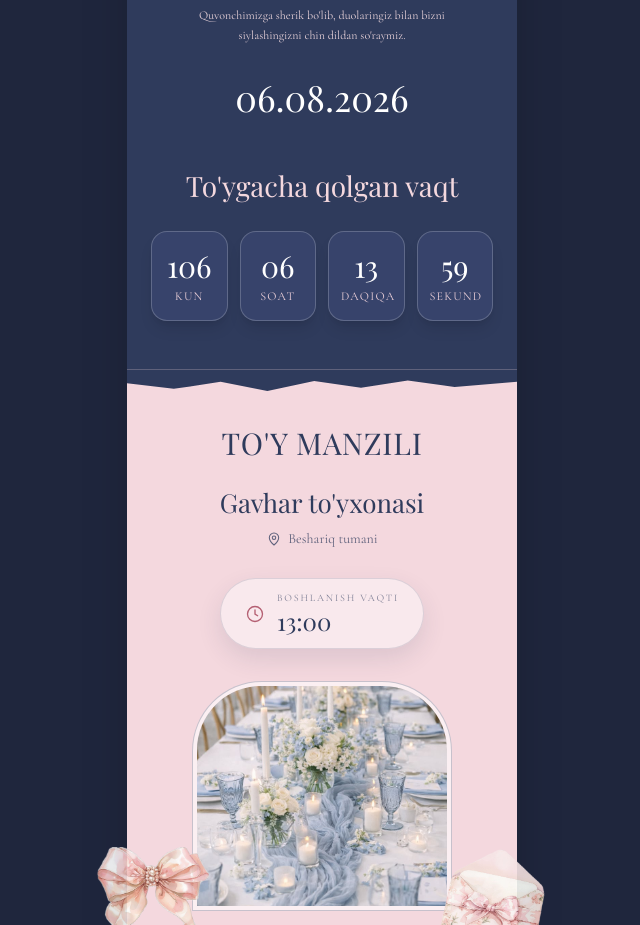
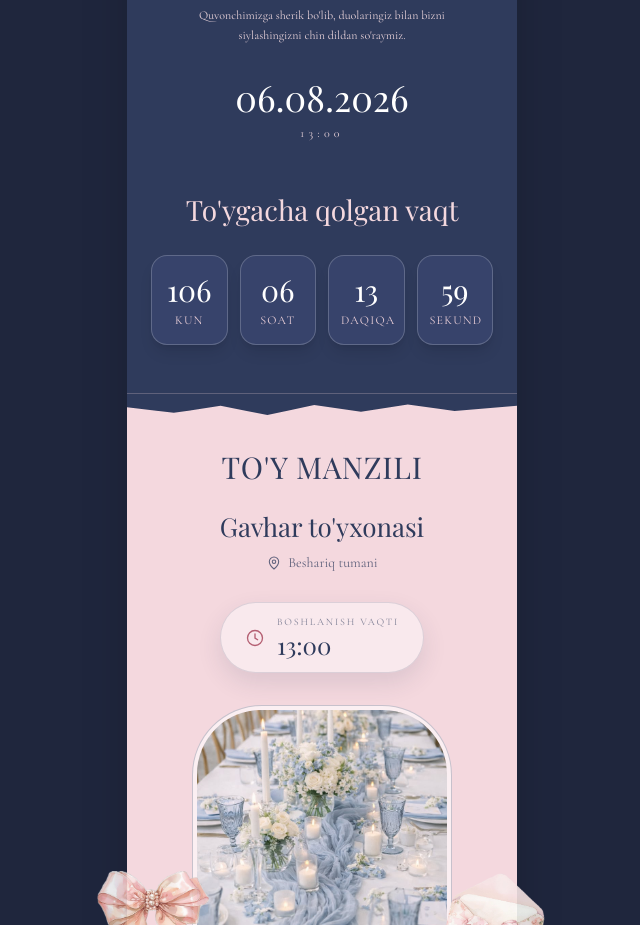
Before and after one commit to Omaddevs/taklifnoma, a React (Vite) app: page / in a window 1280 px wide. Shown: the part 860-1785 px from the top of the page, without its empty margins (318-958 px from the left). Built offline with nearby package versions, Linux system fonts and the light colour scheme.

Commit message:
Add time display to Hero component

```diff
--- a/src/components/Hero.jsx
+++ b/src/components/Hero.jsx
@@ -81,6 +81,7 @@ function Hero({ locale = 'uz' }) {
       <p className="mx-auto mt-3 max-w-[300px] text-xs leading-relaxed text-[#e9d3da]">{t.body2}</p>
 
       <p className="mt-8 font-['Playfair_Display'] text-4xl text-white">06.08.2026</p>
+      <p className="mt-2 text-xs uppercase tracking-[0.35em] text-[#e9d3da]">13:00</p>
     </RevealSection>
   )
 }
```
